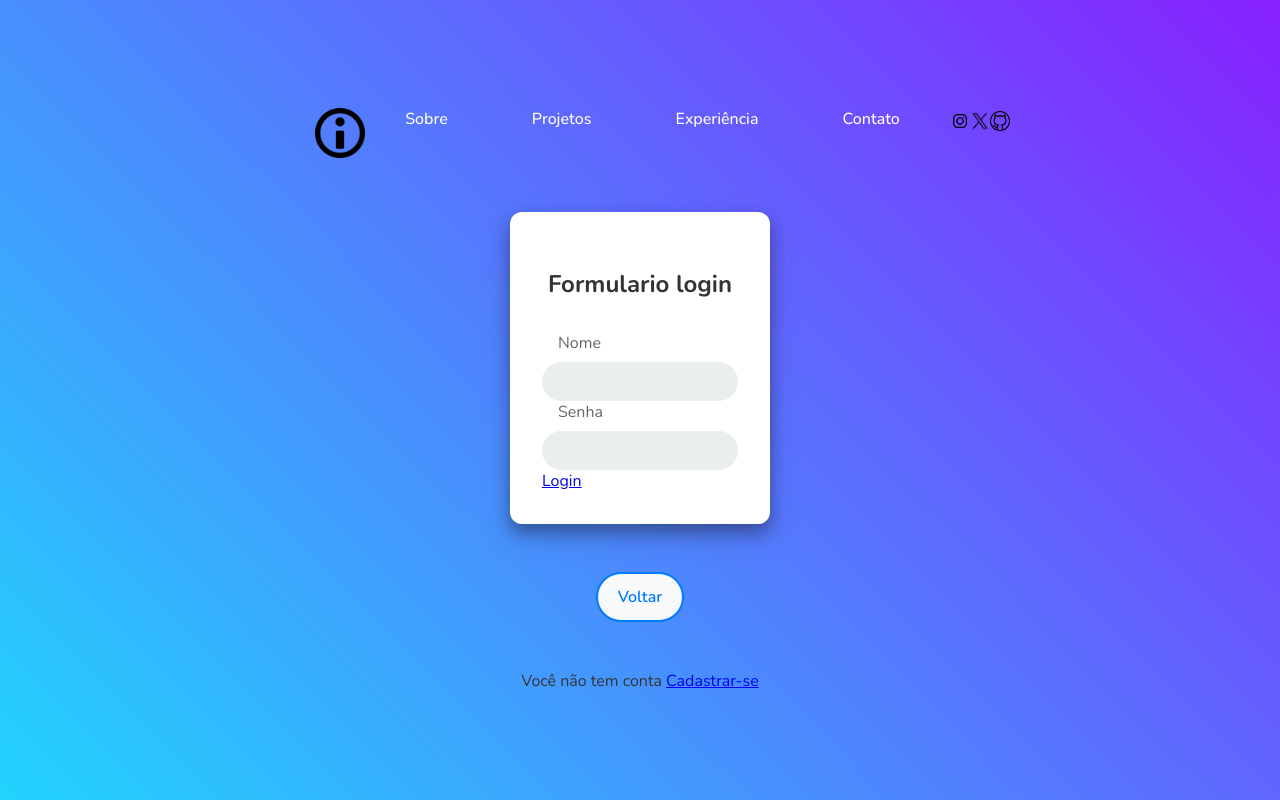
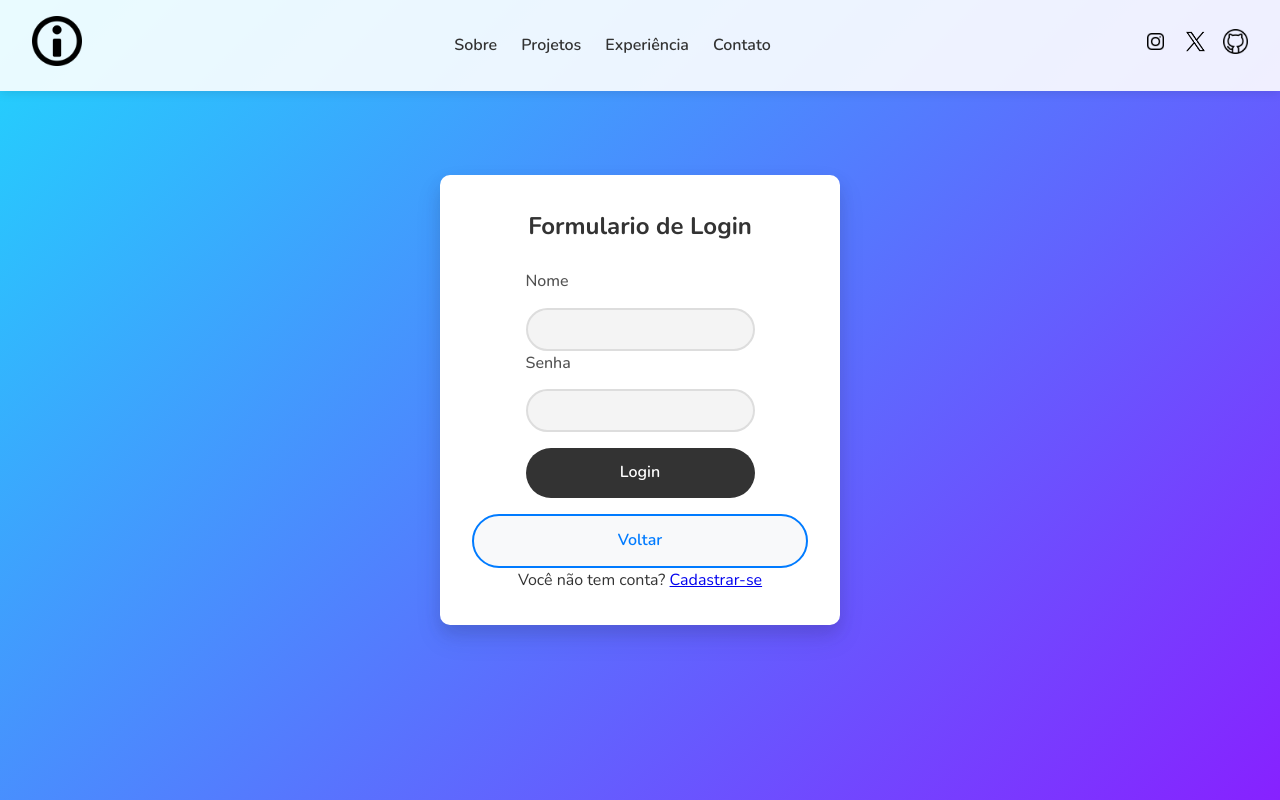
Before and after one commit to iz4bella/biblioteca141, a PHP site: page /login.php in a window 1280 px wide. Run offline with PHP 8.4, Linux system fonts and the light colour scheme.

Commit message:
arrumando o login

```diff
--- a/login.php
+++ b/login.php
@@ -7,57 +7,58 @@
     <link rel="stylesheet" href="./views/style.css">
 </head>
 <body>
+    <!-- Início do Cabeçalho -->
     <header>
         <nav class="container">
+            <!-- Logo -->
             <div class="logo-box">
-                <a href="./imgs/icone.png" target="_blank">
-                    <img src="./imgs/icone.png" alt="blablabla" class="logo">
+                <a href="./index.php">
+                    <img src="./imgs/icone.png" alt="Logo" class="logo">
                 </a>
             </div>
+            <!-- Links de navegação -->
             <div class="parent-link">
                 <a href="#" class="social-links">Sobre</a>
                 <a href="#" class="social-links">Projetos</a>
                 <a href="#" class="social-links">Experiência</a>
                 <a href="#" class="social-links">Contato</a>
             </div>
-            <div class="icon">
-                <a href="" target="_blank" class="sm-icon">
-                    <img src="./imgs/ig_icone.png" alt="" srcset="">
-                </a>
-                <a href="" target="_blank" class="sm-icon">
-                    <img src="./imgs/Twitter-Logo.png" alt="" srcset="">
-                </a>
-                <a href="" target="_blank" class="sm-icon">
-                    <img src="./imgs/github.png" alt="" srcset="">
-                </a>
+            <!-- Ícones sociais -->
+            <div class="social-icons">
+                <a href="#" class="social-icon"><img src="./imgs/ig_icone.png" alt="Instagram"></a>
+                <a href="#" class="social-icon"><img src="./imgs/Twitter-Logo.png" alt="Twitter"></a>
+                <a href="#" class="social-icon"><img src="./imgs/github.png" alt="GitHub"></a>
             </div>
         </nav>
     </header>
+    <!-- Fim do Cabeçalho -->
+
+    <!-- Formulário de Login -->
     <div class="form">
         <form action="#" class="sub-form">
             <div class="upper-form">
-                <h2>Formulario login</h2>
-                <label for="nome">Nome</label><br>
-                <input type="text" id="nome" name="Nome"><br>
-                <label for="senha">Senha</label><br>
-                <input type="password" id="senha" name="Senha"><br>
-                    <a href="home.php" class="Login">Login</a>
+                <h2>Formulario de Login</h2>
 
+                <!-- Campo de Nome -->
+                <label for="nome">Nome</label>
+                <input type="text" id="nome" name="Nome" required><br>
 
-                </div>
+                <!-- Campo de Senha -->
+                <label for="senha">Senha</label>
+                <input type="password" id="senha" name="Senha" required><br>
+
+                <!-- Link para o botão de Login -->
+                <a href="home.php" class="custom-link">Login</a>
             </div>
+
+            <!-- Botão de Voltar -->
             <a href="index.php" class="voltar">Voltar</a>
+
+            <!-- Seção de Cadastrar-se -->
             <div class="button-form">
-                <div class="no-account">
-                    Você não tem conta
-                    <a href="#" class="Logar">Cadastrar-se</a>
-                </div>
-
+                <p>Você não tem conta? <a href="#" class="Logar">Cadastrar-se</a></p>
             </div>
         </form>
-
     </div>
 </body>
 </html>
-
-<?php
--- a/style2.css
+++ b/style2.css
@@ -53,7 +53,7 @@ nav {
 
 nav a {
     display: inline-block;
-    background: #50E3C2; /* Cor do botão */
+    background: #50E3C2;
     color: white;
     padding: 12px 24px;
     border-radius: 8px;
@@ -64,7 +64,7 @@ nav a {
 }
 
 nav a:hover {
-    background: #4A90E2; /* Cor ao passar o mouse */
+    background: #4A90E2;
     transform: scale(1.05);
     box-shadow: 0 8px 20px rgba(0, 0, 0, 0.2);
 }
--- a/style3.css
+++ b/style3.css
@@ -73,6 +73,7 @@ a:hover {
         position: relative;
         flex-direction: column; /
         height: auto;
+
     }
 
     ul {
--- a/views/style.css
+++ b/views/style.css
@@ -1,307 +1,247 @@
+/*css do login SEXOSEXOSEXO*/
+
 @import url('https://fonts.googleapis.com/css2?family=Nunito:wght@400;500;600;700;800;900&display=swap');
 
+/* Reset de margens e padding */
 * {
     padding: 0;
     margin: 0;
     box-sizing: border-box;
 }
 
+/* Estilos globais */
 body {
     font-family: 'Nunito', sans-serif;
-    background: linear-gradient(45deg, #21D4FD, #8721FF);
+    background: linear-gradient(135deg, #21D4FD, #8721FF);
+    color: #333;
     height: 100vh;
     display: flex;
     flex-direction: column;
     justify-content: center;
     align-items: center;
-    color: #333;
+    line-height: 1.6;
 }
 
-.container {
-    display: flex;
-    justify-content: space-around;
+/* Cabeçalho */
+header {
     width: 100%;
-}
-
-.nav {
-    font-size: 20px;
-    font-weight: 700;
-    display: flex;
-    justify-content: space-between;
-    padding: 32px 2rem;
-    width: 100%;
-}
-
-.link {
-    font-size: large;
-    transition: color 0.3s;
-}
-
-.link:hover {
-    color: #21D4FD;
-}
-
-.logo {
-    height: 42px;
-}
-
-.icon {
-    display: flex;
-    align-items: center;
-    justify-content: center;
-    transition: opacity 0.3s;
-}
-
-.icon:hover {
-    opacity: 0.7;
-}
-
-
-.social-links {
-    padding: 0 2.5rem;
-    margin: 0;
-    color: white;
-    font-weight: 500;
-    text-decoration: none;
-    transition: opacity 0.3s;
-}
-
-.social-links:hover {
-    opacity: 0.8;
-}
-
-.form {
-    display: flex;
-    justify-content: center;
-    padding: 3rem 0;
-}
-
-.sub-form {
-    display: flex;
-    flex-direction: column;
-    align-items: center;
-    width: 90%;
-    max-width: 400px;
-    height: auto;
-    padding: 2rem;
-    border-radius: 12px;
-    box-shadow: 0 13px 27px rgba(50, 50, 93, 0.25), 0 8px 16px rgba(0, 0, 0, 0.3);
-    background-color: white;
-}
-
-h2 {
-    margin: 1.5rem 0 2rem 0;
-    text-align: center;
-}
-
-label {
-    padding-left: 16px;
-    opacity: 0.75;
-}
-
-input {
-    border-radius: 50px;
-    border: none;
-    outline: none;
-    margin-top: 8px;
-    padding: 12px 24px;
-    width: 100%;
-    max-width: 250px;
-    background-color: #EAEEED;
-    transition: background-color 0.3s, opacity 0.3s;
-}
-
-input:focus {
-    background-color: #D0D3D5;
-    opacity: 0.9;
-}
-
-button {
-    padding: 12px 48px;
-    border-radius: 50px;
-    color: white;
-    margin-top: 1rem;
-    cursor: pointer;
-    border: none;
-    background-color: #1A1B27;
-    font-weight: 600;
-    width: 100%;
-    transition: background-color 0.3s, opacity 0.3s;
-}
-
-button:hover {
-    background-color: #2A2B37;
-    opacity: 0.88;
-}
-
-.button-form {
-    display: flex;
-    justify-content: center;
-    margin-top: 3rem;
-}
-
-.signup {
-    padding-left: 5px;
-    text-decoration: none;
-    cursor: pointer;
-    color: #21D4FD;
-    transition: opacity 0.3s;
-}
-
-.signup:hover {
-    opacity: 0.8;
-}
-
-.header {
-    display: flex;
-    align-items: center;
-    justify-content: space-between;
     padding: 16px 2rem;
     background-color: rgba(255, 255, 255, 0.9);
     box-shadow: 0 2px 10px rgba(0, 0, 0, 0.1);
     position: fixed;
-    width: 100%;
+    top: 0;
+    left: 0;
     z-index: 1000;
+}
+
+/* Logo */
+.logo-box {
+    display: flex;
+    align-items: center;
 }
 
 .logo {
     height: 50px;
-    transition: transform 0.3s;
+    transition: transform 0.3s ease-in-out;
 }
 
 .logo:hover {
     transform: scale(1.05);
 }
 
-.nav {
+/* Navegação */
+.container {
     display: flex;
-    gap: 20px;
+    justify-content: space-between;
+    align-items: center;
 }
 
+.parent-link {
+    display: flex;
+    gap: 1.5rem;
+}
 
-.link {
-    font-size: 18px;
+.social-links {
+    color: #333;
+    font-size: 16px;
     font-weight: 600;
-    color: #333;
     text-decoration: none;
     transition: color 0.3s;
 }
 
-.link:hover {
+.social-links:hover {
     color: #21D4FD;
 }
 
+/* Ícones Sociais */
 .social-icons {
     display: flex;
     gap: 15px;
 }
 
-.icon {
+.social-icon img {
     width: 25px;
     height: 25px;
-    transition: opacity 0.3s;
-    justify-content: space-between;
+    transition: opacity 0.3s ease;
 }
 
-.icon:hover {
-    opacity: 0.7;
+.social-icon:hover img {
+    opacity: 0.8;
 }
 
+/* Formulário */
+.form {
+    display: flex;
+    justify-content: center;
+    align-items: center;
+    padding: 3rem 0;
+    width: 100%;
+}
+
+.sub-form {
+    background-color: white;
+    padding: 2rem;
+    border-radius: 10px;
+    box-shadow: 0 13px 27px rgba(50, 50, 93, 0.1), 0 8px 16px rgba(0, 0, 0, 0.1);
+    width: 100%;
+    max-width: 400px;
+    display: flex;
+    flex-direction: column;
+    align-items: center;
+}
+
+h2 {
+    font-size: 1.5rem;
+    margin-bottom: 1.5rem;
+    text-align: center;
+}
+
+label {
+    font-weight: 500;
+    opacity: 0.85;
+    margin-bottom: 5px;
+    width: 100%;
+    display: block;
+}
+
+/* Estilos de Inputs */
+input {
+    width: 100%;
+    max-width: 250px;
+    padding: 12px 24px;
+    margin-top: 8px;
+    border-radius: 50px;
+    border: 2px solid #ddd;
+    background-color: #f4f4f4;
+    transition: background-color 0.3s ease, border-color 0.3s ease;
+}
+
+input:focus {
+    background-color: #f1f1f1;
+    border-color: #21D4FD;
+    outline: none;
+}
+
+/* Botões */
+button, .custom-link, .voltar {
+    padding: 12px 48px;
+    border-radius: 50px;
+    color: white;
+    font-weight: 600;
+    text-align: center;
+    text-decoration: none;
+    cursor: pointer;
+    border: none;
+    transition: background-color 0.3s ease, transform 0.3s ease;
+    display: inline-block;
+    width: 100%;
+}
+
+button {
+    background-color: #1A1B27;
+}
+
+button:hover {
+    background-color: #2A2B37;
+}
+
+.custom-link {
+    background-color: #333;
+    margin-top: 1rem;
+    display: inline-block;
+}
+
+.custom-link:hover {
+    background-color: #21D4FD;
+    transform: scale(1.05);
+}
+
+.voltar {
+    margin-top: 1rem;
+    background-color: #f8f9fa;
+    color: #007bff;
+    border: 2px solid #007bff;
+    font-weight: 600;
+}
+
+.voltar:hover {
+    background-color: #007bff;
+    color: white;
+    border-color: #0056b3;
+    transform: translateY(-5px);
+}
+
+.voltar:disabled {
+    background-color: #e0e0e0;
+    border-color: #ccc;
+    color: #999;
+    cursor: not-allowed;
+}
+
+
+.no-account {
+    font-size: 14px;
+    text-align: center;
+    margin-top: 1rem;
+}
+
+.no-account a {
+    color: #21D4FD;
+    text-decoration: none;
+}
+
+.no-account a:hover {
+    opacity: 0.8;
+}
+
+
 @media (max-width: 768px) {
-    .header {
+    .container {
         flex-direction: column;
         align-items: flex-start;
-        padding: 16px;
+        gap: 1rem;
     }
 
-    .nav {
+    .parent-link {
         flex-direction: column;
-        gap: 10px;
-        padding: 10px 0;
+        gap: 1rem;
+        align-items: flex-start;
     }
 
     .logo {
         margin-bottom: 10px;
     }
 
+    .sub-form {
+        padding: 1.5rem;
+        max-width: 350px;
+    }
+
+    .button-form {
+        width: 100%;
+    }
+
     .social-icons {
-        margin-top: 10px;
+        gap: 10px;
     }
 }
-
-.icon img {
-    max-width: 100%;
-    display: block;
-    margin: 10px;
-    gap: 5rem;
-
-}
-
-.git  {
-    height: 20px;
-    width: 20px;
-}
-.tt  {
-    height: 20px;
-    width: 20px;
-}
-
-.custom-link {
-    display: inline-block;
-    background-color: black;  /* Cor de fundo verde */
-    color: white;  /* Cor do texto */
-    padding: 14px 20px;  /* Espaçamento interno */
-    text-decoration: none;  /* Remover o sublinhado */
-    border-radius: 5px;  /* Borda arredondada */
-    font-size: 16px;  /* Tamanho da fonte */
-    text-align: center;
-    cursor: pointer;  /* Cursor de mão ao passar o mouse */
-    transition: background-color 0.3s, transform 0.3s;  /* Transição suave */
-}
-
-.custom-link:hover {
-    background-color: black;  /* Cor de fundo quando passar o mouse */
-    transform: scale(1.05);  /* Efeito de aumento */
-}
-
-.custom-link:focus {
-    outline: none;  /* Remover o contorno quando o link é focado */
-}
-
-
-.voltar {
-    display: inline-block;  /* Tornar o link como um bloco em linha, para facilitar o estilo */
-    padding: 12px 20px;  /* Espaçamento interno (tamanho do botão) */
-    font-size: 16px;  /* Tamanho da fonte */
-    background-color: #f8f9fa;  /* Cor de fundo clara */
-    color: #007bff;  /* Cor do texto */
-    border: 2px solid #007bff;  /* Borda azul */
-    border-radius: 30px;  /* Bordas arredondadas */
-    text-decoration: none;  /* Remover sublinhado do link */
-    font-weight: 600;  /* Deixar o texto em negrito */
-    text-align: center;  /* Centralizar o texto */
-    transition: all 0.3s ease;  /* Transição suave para as alterações */
-    cursor: pointer;  /* Cursor de mão ao passar o mouse */
-}
-
-/* Efeito hover para quando o usuário passa o mouse sobre o link */
-.voltar:hover {
-    background-color: #007bff;  /* Muda a cor de fundo para azul */
-    color: white;  /* Cor do texto para branco */
-    border-color: #0056b3;  /* Muda a cor da borda para um azul mais escuro */
-    transform: translateY(-5px);  /* Efeito de elevação ao passar o mouse */
-}
-
-/* Efeito focus para quando o link é clicado ou recebe o foco */
-.voltar:focus {
-    outline: none;  /* Remove o contorno padrão do foco */
-    box-shadow: 0 0 8px rgba(0, 123, 255, 0.5);  /* Sombra azul ao focar */
-}
-
-/* Efeito quando o link está desativado (opcional) */
-.voltar:disabled {
-    background-color: #e0e0e0;  /* Cor de fundo cinza claro */
-    border-color: #ccc;  /* Cor da borda cinza */
-    color: #999;  /* Cor do texto cinza */
-    cursor: not-allowed;  /* Cursor de bloqueado */
-}
```
